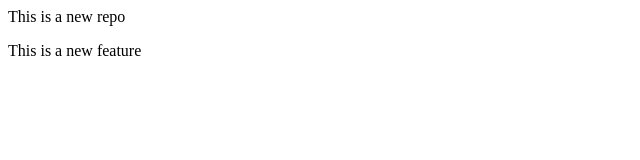
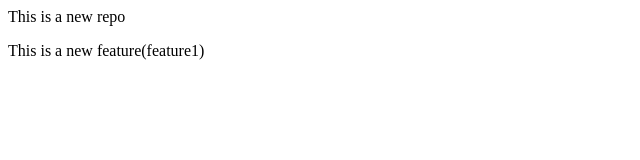
Before and after one commit to Pavan753/localrepo, a plain HTML site: page index.html in a window 1280 px wide. Shown: the full height of the page, 0-640 px from the left. Drawn offline with Linux system fonts and the light colour scheme.

Commit message:
add feature1

```diff
--- a/index.html
+++ b/index.html
@@ -1,2 +1,2 @@
 <p>This is a new repo</p>
-<p>This is a new feature</p>
+<p>This is a new feature(feature1)</p>
```
